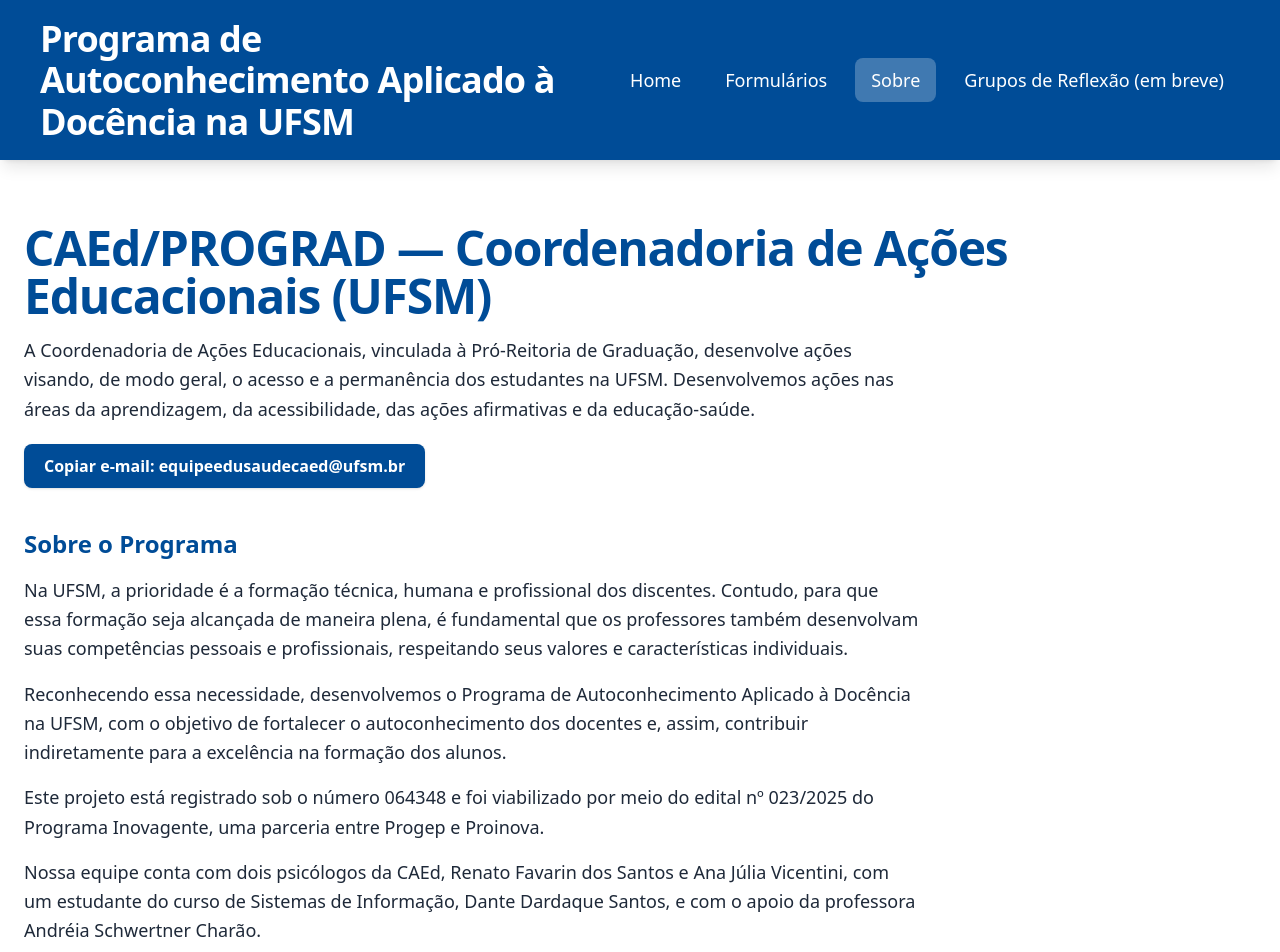
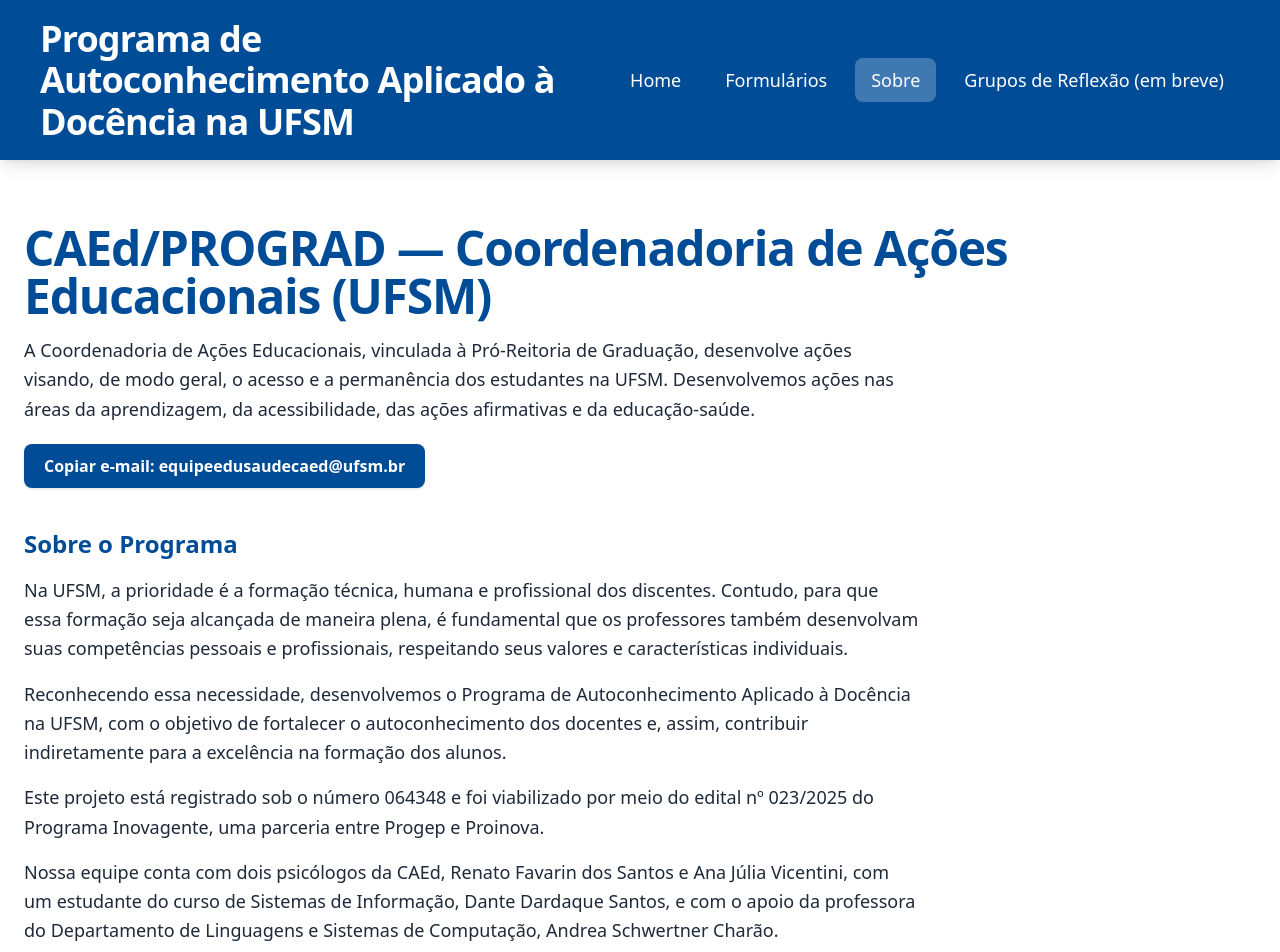
Before and after one commit to caed-ufsm/personality-form-app, a Next.js app: page /about in a window 1280 px wide. Shown: the top 952 px of the page. Built offline with nearby package versions, Linux system fonts and the light colour scheme.

Commit message:
melhoria no texto do sobre

```diff
--- a/components/about.tsx
+++ b/components/about.tsx
@@ -72,7 +72,7 @@
         <p className="text-lg leading-relaxed">
           Nossa equipe conta com dois psicólogos da CAEd, Renato Favarin dos Santos e Ana Júlia
           Vicentini, com um estudante do curso de Sistemas de Informação, Dante Dardaque Santos,
-          e com o apoio da professora Andréia Schwertner Charão.
+          e com o apoio da professora do Departamento de Linguagens e Sistemas de Computação,  Andrea Schwertner Charão.
         </p>
       </div>
     </section>
```
Also changed, not shown: tsconfig.json (+21 -5 lines).
